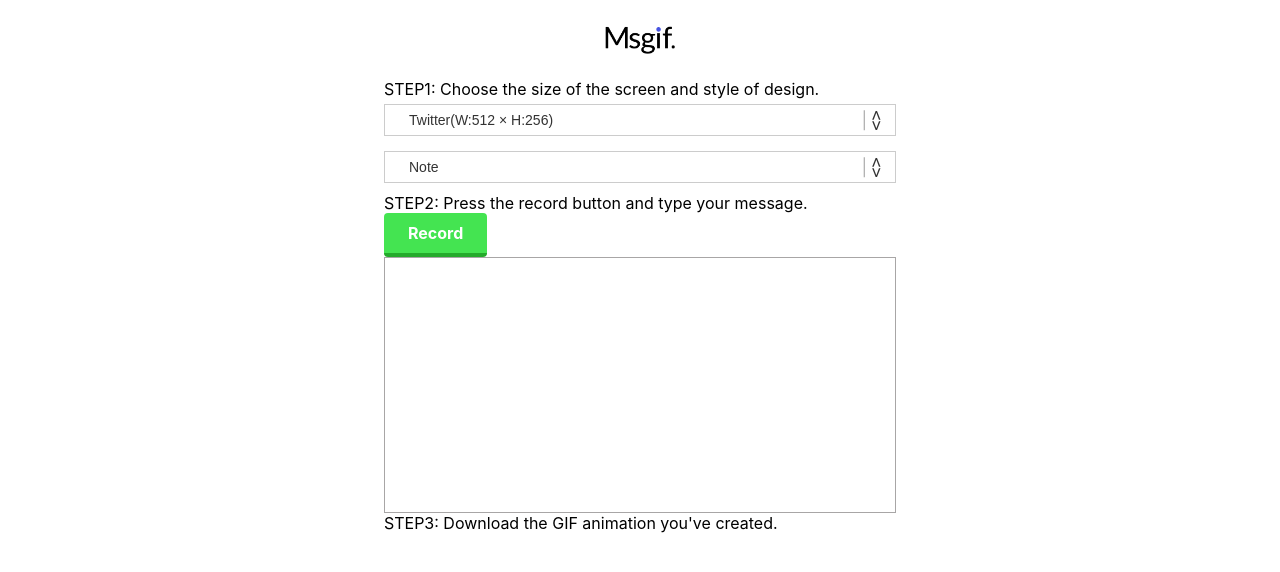
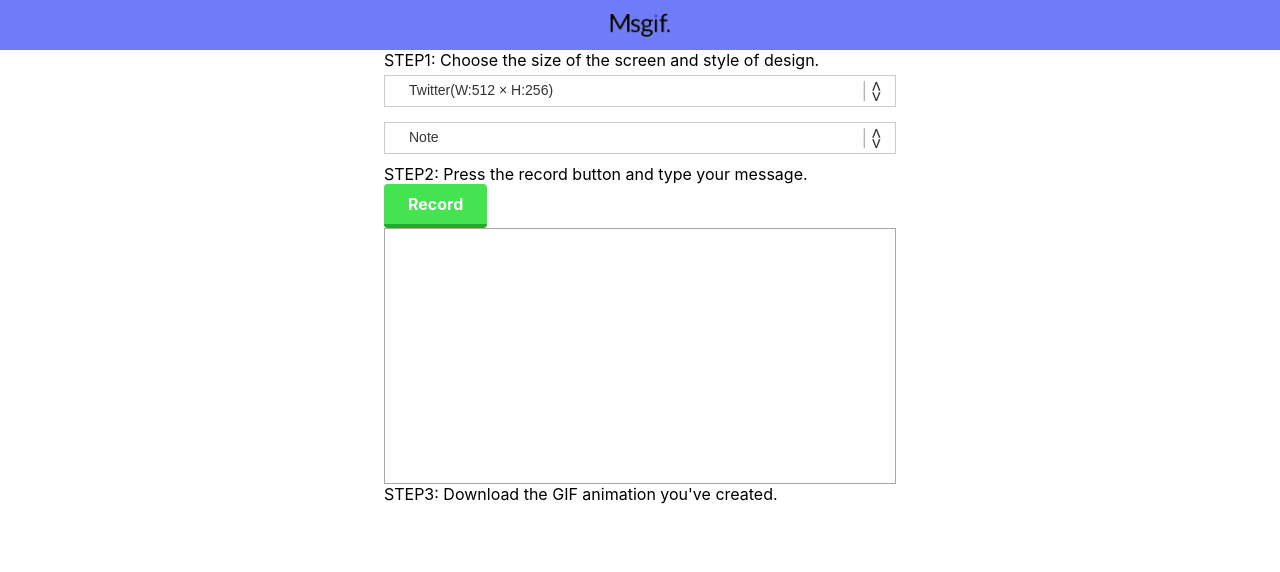
Before and after one commit to marieooq/react-msgif, a React (Create React App) app: page / in a window 1280 px wide. Shown: the top 572 px of the page. Built offline with nearby package versions, Linux system fonts and the light colour scheme; a web font is replaced by a local one.

Commit message:
modify the files

```diff
--- a/src/App.css
+++ b/src/App.css
@@ -10,18 +10,14 @@
 
 header {
   width: 100%;
-  /* background-color: #707bf7; */
+  background-color: #707bf7;
 }
 
 header img#logo {
-  width: 100px;
+  width: 60px;
   display: block;
   margin: 0 auto;
-  padding: 2% 0;
-}
-
-header img#logo {
-  width: 70px;
+  padding: 1% 0;
 }
 
 #inner {
--- a/src/App.js
+++ b/src/App.js
@@ -242,6 +242,7 @@ export default class App extends Component {
   ScrollDown = () => {
     const rect = this.outputScreen.getBoundingClientRect();
     const position = rect.top;
+
     window.scrollTo(0, position);
   };
 
@@ -282,6 +283,7 @@ export default class App extends Component {
           />
           <OutputScreen />
           <Download href={this.state.gifAnimation} />
+          <div id="down-to-here"></div>
         </div>
       </div>
     );
```
